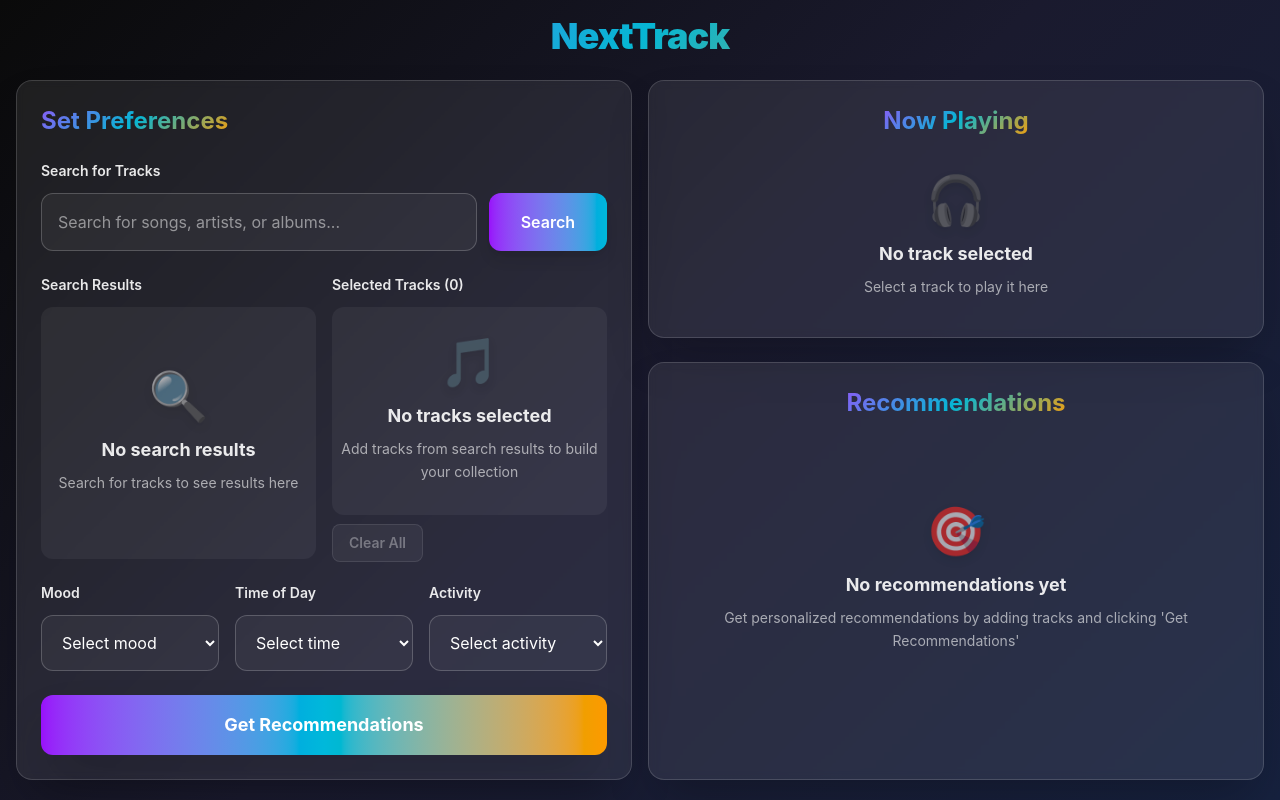
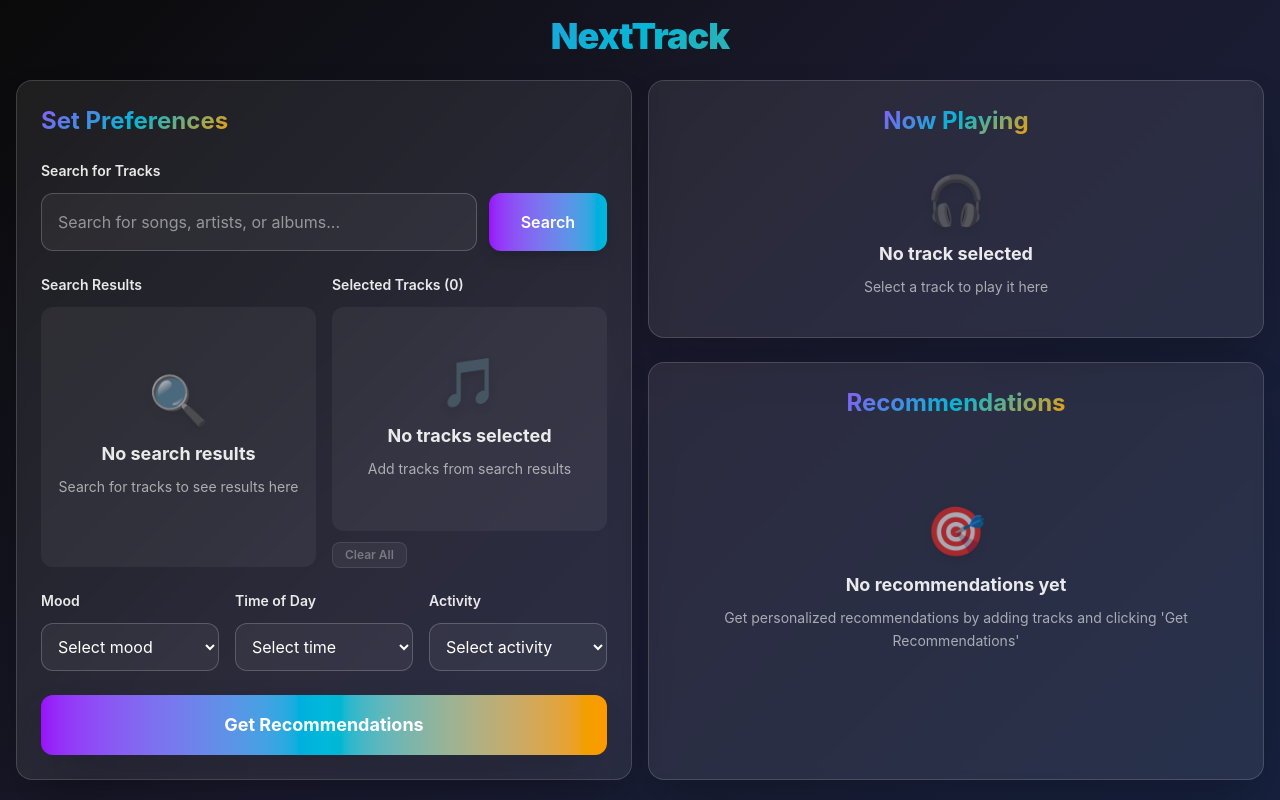
Before and after one commit to zayLatt25/NextTrack, a Next.js app: page / in a window 1280 px wide. Built offline with nearby package versions, Linux system fonts and the light colour scheme.

Commit message:
Update page.tsx

```diff
--- a/src/app/page.tsx
+++ b/src/app/page.tsx
@@ -299,16 +299,16 @@ export default function Home() {
                       <EmptyState
                         icon="🎵"
                         title="No tracks selected"
-                        description="Add tracks from search results to build your collection"
+                        description="Add tracks from search results"
                       />
                     </div>
                   )}
                 </div>
-                <div className="mt-3 h-8 flex items-center flex-shrink-0">
+                <div className="mt-3 h-6 flex items-center flex-shrink-0">
                   <button
                     onClick={() => setSelectedTracks([])}
                     disabled={selectedTracks.length === 0}
-                    className="px-4 py-2 bg-white/10 text-white/70 text-sm rounded-lg hover:bg-white/20 font-semibold transition-all duration-300 disabled:opacity-50 disabled:cursor-not-allowed border border-white/20"
+                    className="px-3 py-1 bg-white/10 text-white/70 text-xs rounded-lg hover:bg-white/20 font-semibold transition-all duration-300 disabled:opacity-50 disabled:cursor-not-allowed border border-white/20"
                   >
                     Clear All
                   </button>
@@ -322,7 +322,7 @@ export default function Home() {
             <div>
               <label className="block text-sm font-semibold text-white/90 mb-3">Mood</label>
               <select
-                className="w-full p-4 border border-white/20 rounded-xl bg-white/5 text-white focus:ring-2 focus:ring-purple-500 focus:border-purple-400 transition-all duration-300"
+                className="w-full p-3 border border-white/20 rounded-xl bg-white/5 text-white focus:ring-2 focus:ring-purple-500 focus:border-purple-400 transition-all duration-300"
                 onChange={(e) => setMood(e.target.value || undefined)}
               >
                 <option value="" className="bg-gray-800 text-white">Select mood</option>
@@ -334,7 +334,7 @@ export default function Home() {
             <div>
               <label className="block text-sm font-semibold text-white/90 mb-3">Time of Day</label>
               <select
-                className="w-full p-4 border border-white/20 rounded-xl bg-white/5 text-white focus:ring-2 focus:ring-cyan-500 focus:border-cyan-400 transition-all duration-300"
+                className="w-full p-3 border border-white/20 rounded-xl bg-white/5 text-white focus:ring-2 focus:ring-cyan-500 focus:border-cyan-400 transition-all duration-300"
                 onChange={(e) => setTimeOfDay(e.target.value || undefined)}
               >
                 <option value="" className="bg-gray-800 text-white">Select time</option>
@@ -347,7 +347,7 @@ export default function Home() {
             <div>
               <label className="block text-sm font-semibold text-white/90 mb-3">Activity</label>
               <select
-                className="w-full p-4 border border-white/20 rounded-xl bg-white/5 text-white focus:ring-2 focus:ring-amber-500 focus:border-amber-400 transition-all duration-300"
+                className="w-full p-3 border border-white/20 rounded-xl bg-white/5 text-white focus:ring-2 focus:ring-amber-500 focus:border-amber-400 transition-all duration-300"
                 onChange={(e) => setActivity(e.target.value || undefined)}
               >
                 <option value="" className="bg-gray-800 text-white">Select activity</option>
```
